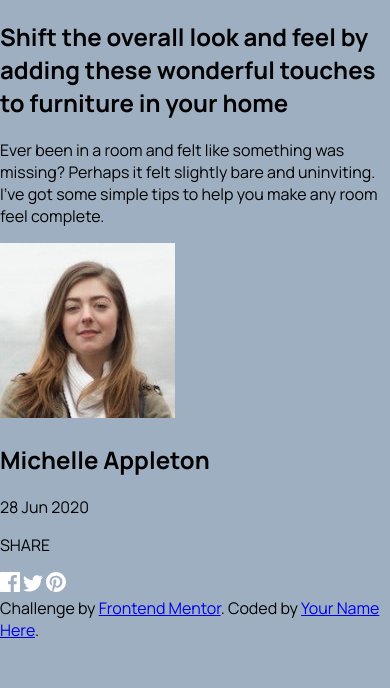
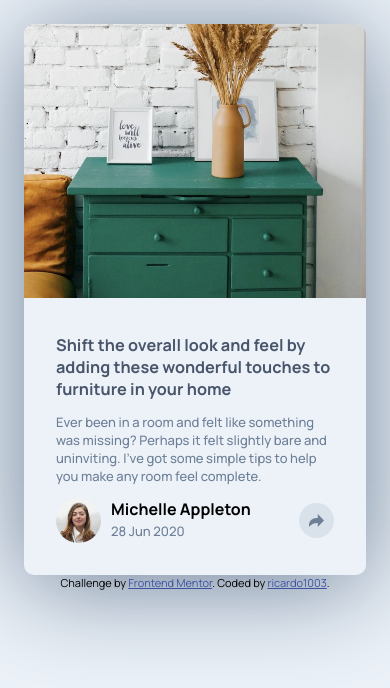
Before and after one commit to ricardo1003/Article-preview-component, a plain HTML site: page index.html in a window 390 px wide. Drawn offline with Linux system fonts and the light colour scheme.

Commit message:
mobile design done

```diff
--- a/css/styles.css
+++ b/css/styles.css
@@ -1,7 +1,96 @@
 body{
     min-height: 100vh;
+    margin: 1.5rem;
+    box-sizing: border-box;
+    background-color: hsl(210, 46%, 95%);
+    font-family: "Manrope";
+    font-size: 13px;
+}
+
+main{
+    overflow: hidden;
+    border-radius: 10px;
+    background-color: hsl(210, 46%, 95%);
+    box-shadow: 0 10px 100px hsl(214, 17%, 51%);
+
+    -webkit-border-radius: 10px;
+    -moz-border-radius: 10px;
+    -ms-border-radius: 10px;
+    -o-border-radius: 10px;
+}
+main > picture{
+    overflow: hidden;
+}
+
+main > picture img{
+    max-width: 100%;
+}
+article{
+    padding: 2rem;
+}
+article h1{
     margin: 0;
-    box-sizing: border-box;
-    background-color: hsl(212, 23%, 69%);
-    font-family: "Manrope";
+    font-size: 1.25em;
+    color: hsl(217, 19%, 35%);
 }
+article p{
+    color: hsl(214, 17%, 51%);
+    font-weight: 500;
+}
+article nav{
+    display: flex;
+    justify-content: space-between;
+    align-items: center;
+}
+article nav >:first-child{
+    display: grid;
+    grid-template-columns: 45px auto;
+    column-gap: 10px;
+}
+article nav >:first-child picture{
+    display: flex;
+    align-items: center;
+    grid-row: 1/3;
+}
+article nav >:first-child picture img{
+    max-width: 100%;
+    border-radius: 100px;
+    -webkit-border-radius: 100px;
+    -moz-border-radius: 100px;
+    -ms-border-radius: 100px;
+    -o-border-radius: 100px;
+}
+article nav >:first-child h2{
+    margin: 0;
+    font-size: 1rem;
+}
+article nav >:first-child p{
+    margin: 0;
+    grid-column: 2/3;
+}
+article nav > :last-child{
+    width: 35px;
+    aspect-ratio: 1/1;
+    border-radius: 100px;
+    background: hsla(212, 23%, 69%, 25%) url("../images/icon-share.svg");
+    background-repeat: no-repeat;
+    background-position: center;
+    -webkit-border-radius: 100px;
+    -moz-border-radius: 100px;
+    -ms-border-radius: 100px;
+    -o-border-radius: 100px;
+}
+
+
+
+
+#share-activated{
+    display: none;
+}
+
+
+
+
+
+.attribution { font-size: 11px; text-align: center; }
+.attribution a { color: hsl(228, 45%, 44%); }
--- a/index.html
+++ b/index.html
@@ -15,7 +15,7 @@
 </head>
 <body>
   <main>
-    <div></div>
+    <picture><img src="./images/drawers.jpg" alt="drawers"></picture>
     <article>
       <h1>Shift the overall look and feel by adding these wonderful touches to furniture in your home</h1>
       <p>Ever been in a room and felt like something was missing? Perhaps it felt slightly bare and uninviting. I’ve got some simple tips to help you make any room feel complete.</p>
@@ -26,7 +26,7 @@
           <p>28 Jun 2020</p>
         </div>
         <div>
-          <div>
+          <div id="share-activated">
             <p>SHARE</p>
             <picture>
               <img src="./images/icon-facebook.svg" alt="facebook">
@@ -39,7 +39,7 @@
   </main>
   <div class="attribution">
     Challenge by <a href="https://www.frontendmentor.io?ref=challenge" target="_blank">Frontend Mentor</a>.
-    Coded by <a href="#">Your Name Here</a>.
+    Coded by <a href="https://www.github.com/ricardo1003">ricardo1003</a>.
   </div>
 </body>
 </html>
```
